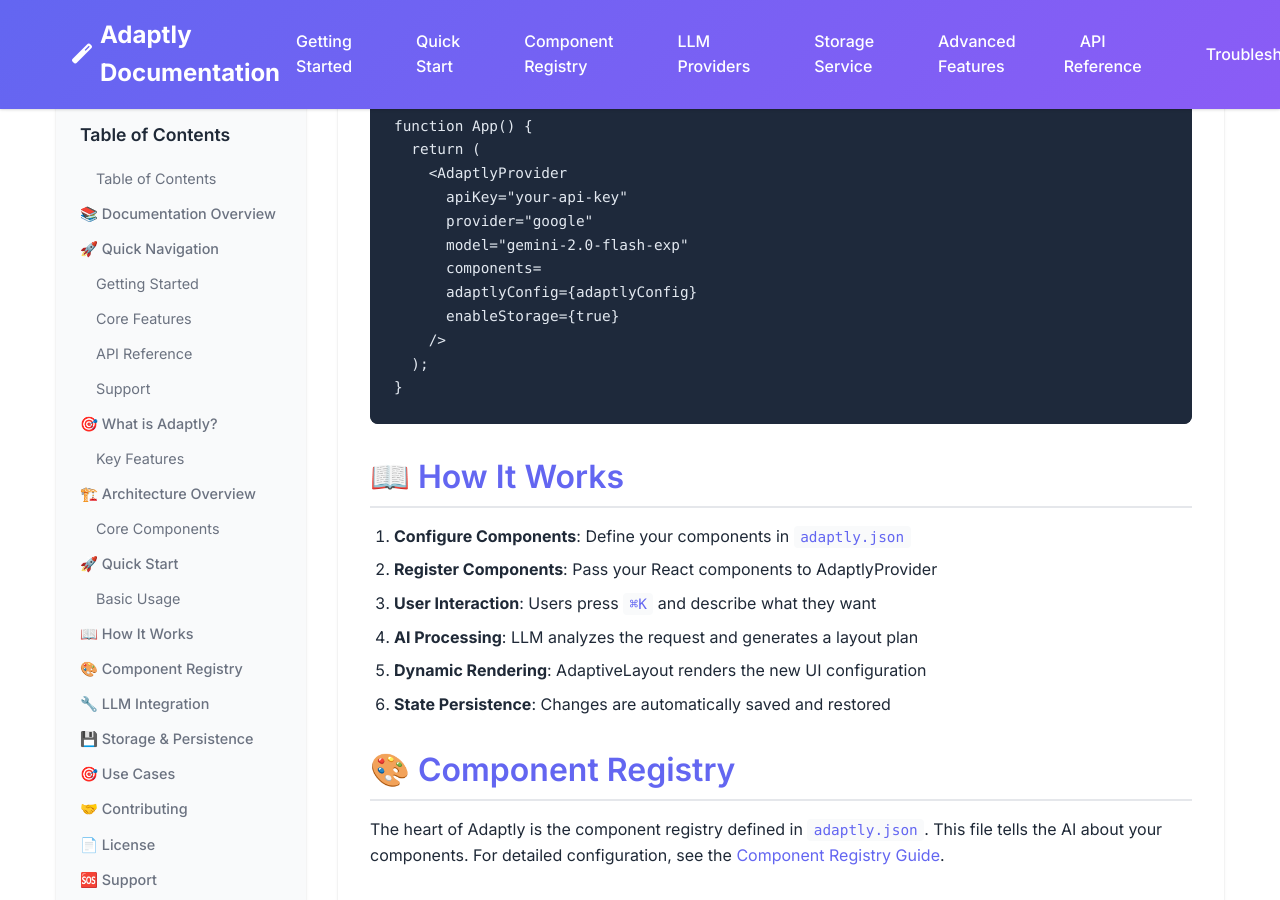
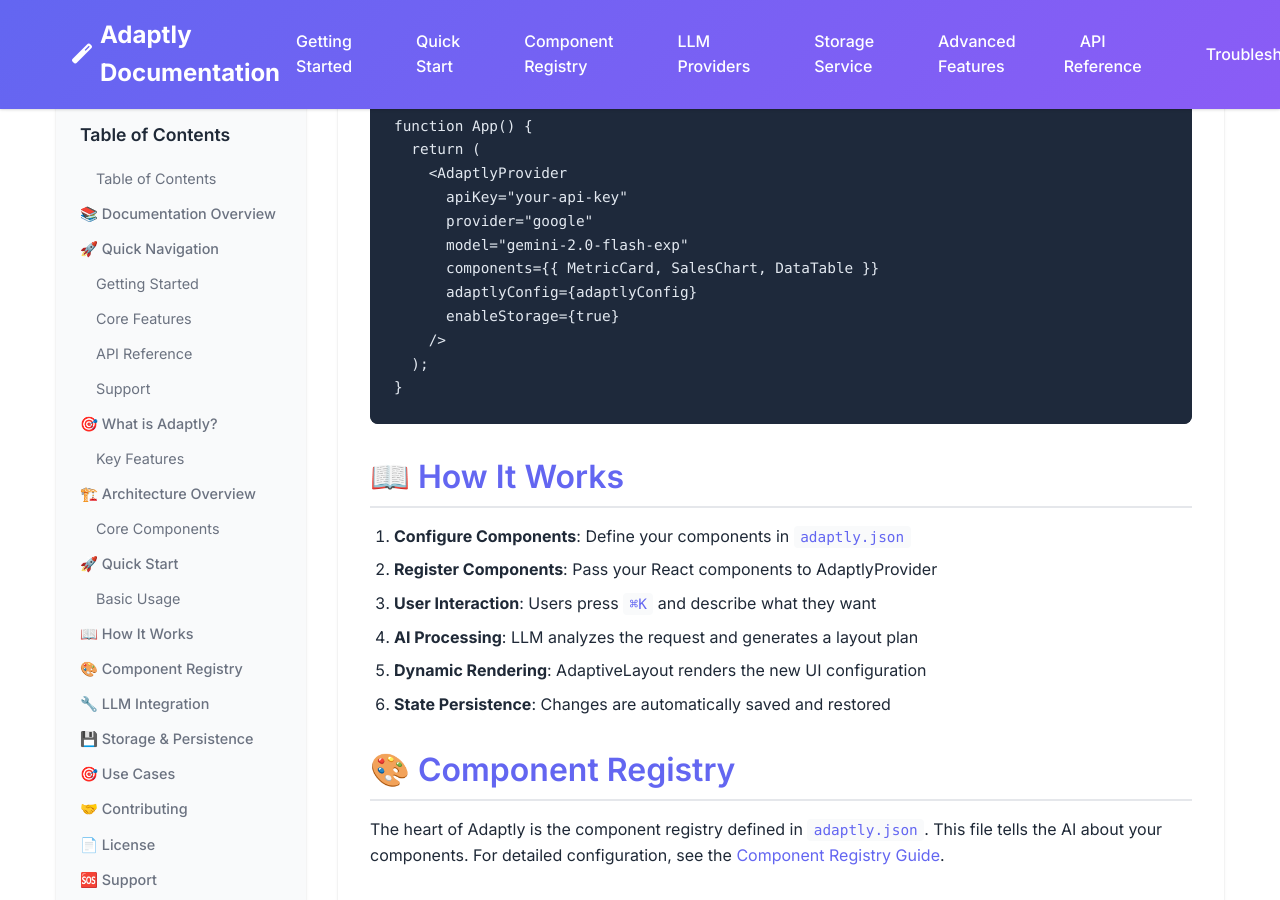
Before and after one commit to gauravfs-14/adaptly, a Jekyll site: the page built from docs/index.md, in a window 1280 px wide and 900 px high, scrolled down 4243 px. Built offline with Jekyll 4.4.1, drawn with Linux system fonts in a browser that asks for light colours; part of the change alters nothing that is shown.

````diff
--- a/docs/_config.yml
+++ b/docs/_config.yml
@@ -45,6 +45,14 @@ kramdown:
   parse_block_html: true
   parse_span_html: true
 
+# Disable Liquid processing for all markdown files
+defaults:
+  - scope:
+      path: ""
+      type: "pages"
+    values:
+      render_with_liquid: false
+
 # Plugins
 plugins:
   - jekyll-feed
--- a/docs/_plugins/liquid_escape.rb
+++ /dev/null
@@ -1,18 +0,0 @@
-# Jekyll plugin to automatically escape Liquid syntax in code blocks
-module Jekyll
-  module LiquidEscape
-    def self.escape_liquid_in_code_blocks(content)
-      # Find all code blocks and escape Liquid syntax
-      content.gsub(/```[\s\S]*?```/) do |code_block|
-        # Escape {{ and }} in code blocks
-        code_block.gsub(/\{\{/, '{{ "{{" }}').gsub(/\}\}/, '{{ "}}" }}')
-      end
-    end
-  end
-end
-
-Jekyll::Hooks.register :documents, :pre_render do |doc|
-  if doc.content.include?('```')
-    doc.content = Jekyll::LiquidEscape.escape_liquid_in_code_blocks(doc.content)
-  end
-end
````
